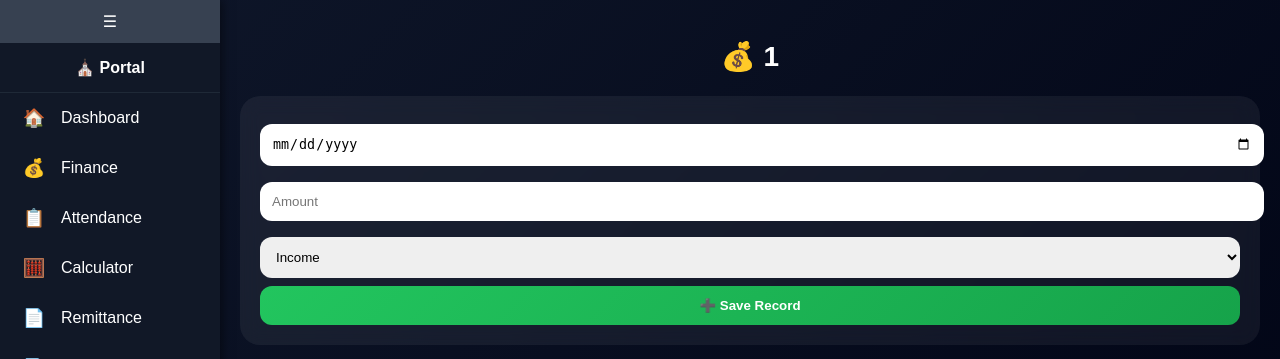
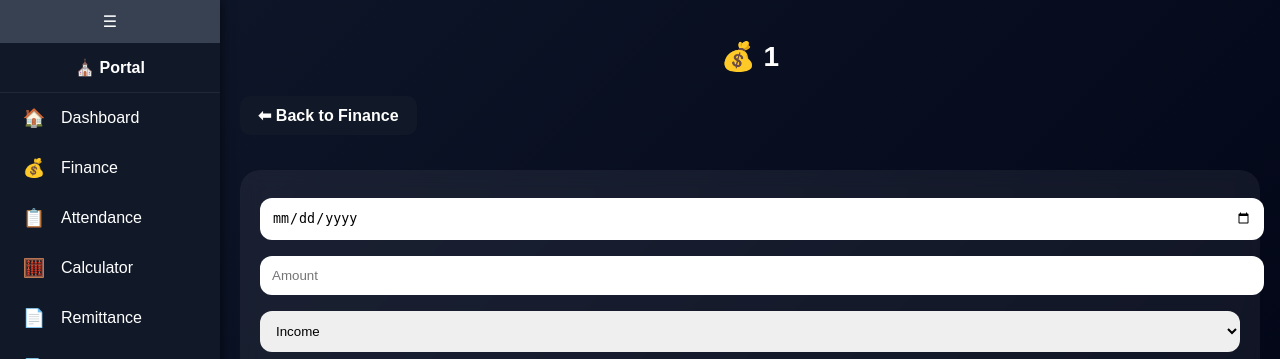
Before and after one commit to feran56/Church-portal, a Flask app: page /finance/1 in a window 1280 px wide. Shown: the top 359 px of the page. Run offline with Flask 3, Linux system fonts and the light colour scheme; the visitor is signed in with stand-in values (Sample User, id 1); data that the repository does not hold is empty.

Commit message:
fix finance redirect

```diff
--- a/app.py
+++ b/app.py
@@ -8,7 +8,7 @@ import requests
 import os
 from dotenv import load_dotenv
 load_dotenv()
-
+from flask import request
 
 from datetime import date
 
@@ -483,11 +483,12 @@ def finance_edit():
 # ====================
 @app.route("/delete_finance/<int:id>", methods=["POST"])
 def delete_finance(id):
-    record = Finance.query.get(id)
-    if record:
-        db.session.delete(record)
-        db.session.commit()
-    return redirect("/finance")
+    record = Finance.query.get_or_404(id)
+
+    db.session.delete(record)
+    db.session.commit()
+
+    return redirect(request.referrer)
 
 
 # ======================
--- a/templates/finance_category.html
+++ b/templates/finance_category.html
@@ -154,10 +154,29 @@ button{
     color:white;
 }
 
+.back-btn{
+display:inline-block;
+margin-bottom:15px;
+padding:10px 18px;
+background:#111827;
+color:white;
+border-radius:10px;
+text-decoration:none;
+font-weight:bold;
+}
+
+.back-btn:hover{
+transform:scale(1.05);
+}
+
 </style>
 
 <!-- ===== CATEGORY TITLE ===== -->
 <h2>💰 {{ category }}</h2>
+
+<a href="/finance" class="back-btn">
+⬅ Back to Finance
+</a>
 
 <!-- ===== ADD FORM ===== -->
 <form method="POST" class="finance-form">
```
